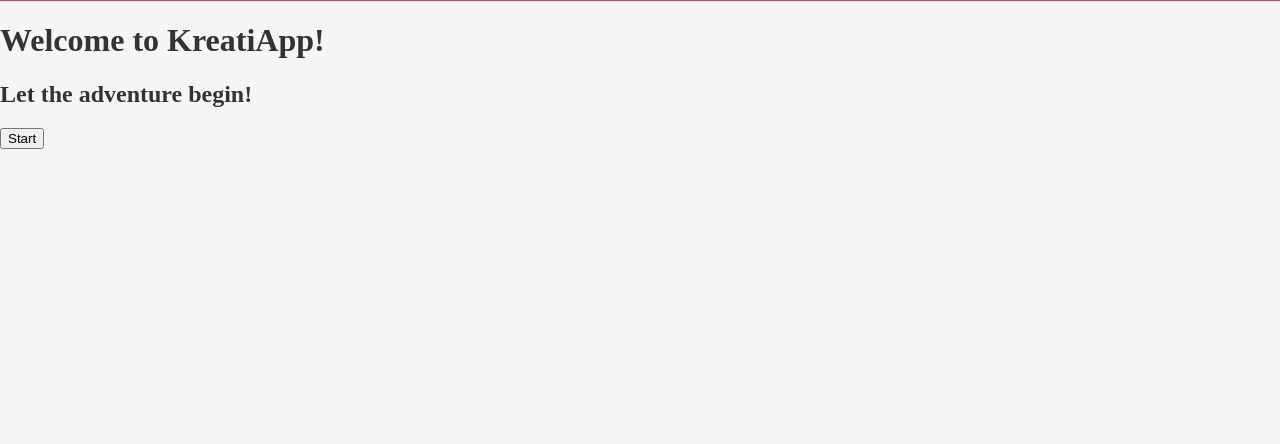
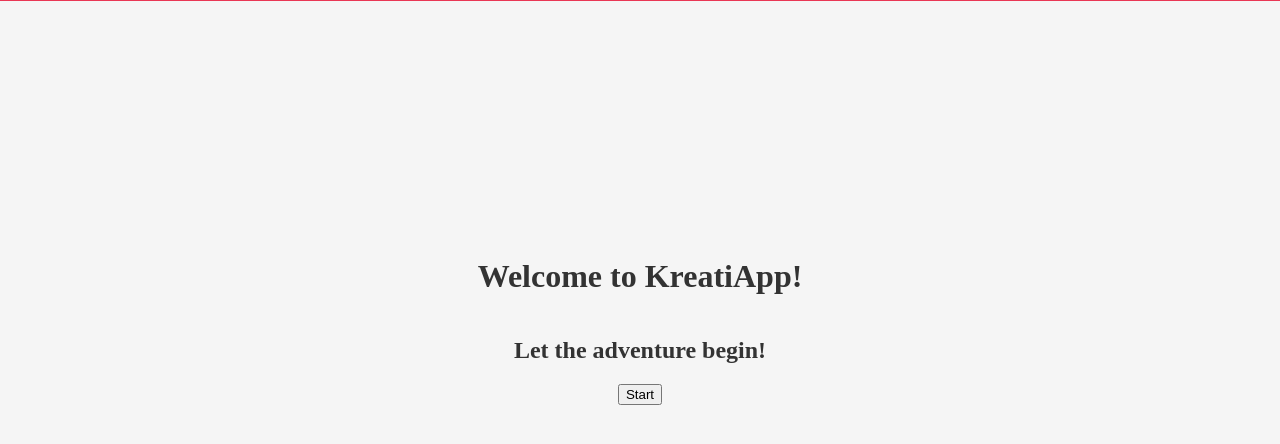
Before and after one commit to DragosNH/KreatiApp-project, a plain HTML site: page index.html in a window 1280 px wide. Shown: the part 114-558 px from the top of the page. Drawn offline with Linux system fonts and the light colour scheme.

Commit message:
container changes

```diff
--- a/css/style.css
+++ b/css/style.css
@@ -18,6 +18,7 @@
     padding: 0;
 }
 
+/* --------- Header --------- */
 .header{
     background-color: var(--theme);
     width: 100vw;
@@ -27,3 +28,13 @@
     width: 250px;
     padding: 25px;
 }
+
+/* --------- Container --------- */
+
+.container{
+    height: 80vh;
+    display: flex;
+    flex-direction: column;
+    justify-content: center;
+    align-items: center;
+}
```
